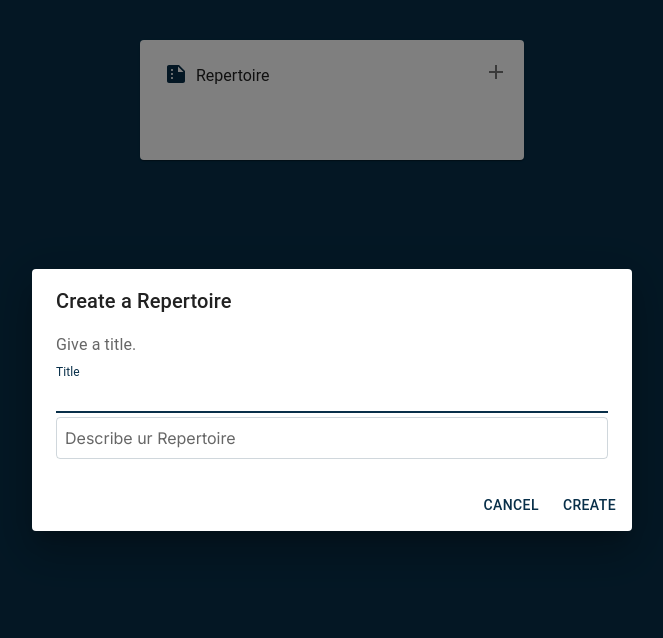
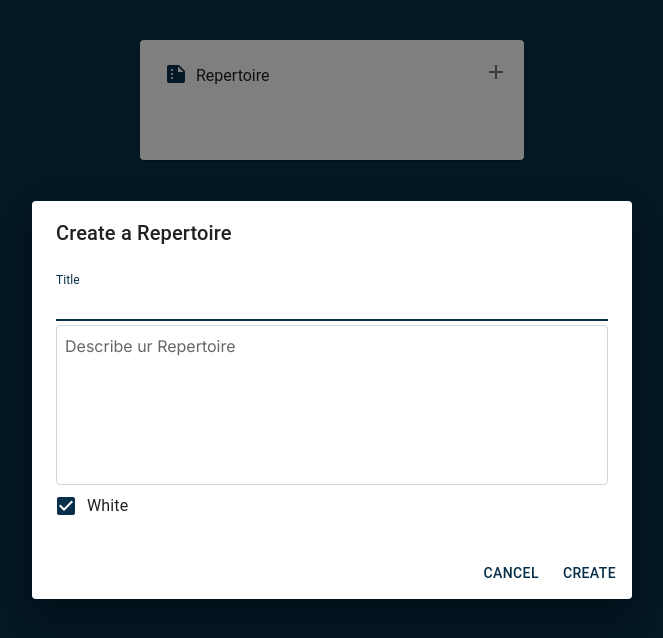
Before and after one commit to shahmatapp/rukh, a Next.js app: page / in a window 1280 px wide. Both pictures are taken after a click on the button "add-book". Shown: the top 638 px of the page, without its empty margins (308-971 px from the left). Built offline with nearby package versions, Linux system fonts and the light colour scheme.

Commit message:
save description and perspective

```diff
--- a/app/components/wysiwyg/wysiwyg.tsx
+++ b/app/components/wysiwyg/wysiwyg.tsx
@@ -2,13 +2,15 @@ import { useEditor, EditorContent } from '@tiptap/react'
 import Placeholder from '@tiptap/extension-placeholder'
 import StarterKit from '@tiptap/starter-kit'
 import "./style.css";
+import {forwardRef, useImperativeHandle} from "react";
 interface Props{
     onBlur?:(a:string)=>void;
     content?:string,
-    placeholder?:string
+    placeholder?:string,
+    className?: string
 }
-const Tiptap = ({onBlur, content, placeholder=''}:Props) => {
 
+const Tiptap = forwardRef(({onBlur, content, placeholder='', className =""}:Props, ref)=>{
     const editor = useEditor({
         extensions: [
             StarterKit,
@@ -18,7 +20,7 @@ const Tiptap = ({onBlur, content, placeholder=''}:Props) => {
         ],
         editorProps:{
             attributes:{
-                class:"p-2 border-solid border rounded border-primary-light min-h-fit"
+                class:`p-2 border-solid border rounded border-primary-light min-h-fit ${className}`
             }
         },
         content,
@@ -27,10 +29,19 @@ const Tiptap = ({onBlur, content, placeholder=''}:Props) => {
         }
     },[content])
 
+    useImperativeHandle(ref, ()=>{
+        return {
+            getHTML:()=>{
+                return editor?.getHTML()
+            }
+        }
+    });
+
     return (
-        <EditorContent editor={editor} content={content || ''}/>
+        <EditorContent editor={editor} content={content || ''} />
 
     )
-}
+});
+Tiptap.displayName ="TipTap"
 
 export default Tiptap
--- a/app/home/books-list/index.tsx
+++ b/app/home/books-list/index.tsx
@@ -29,7 +29,7 @@ export default function BookList(){
     }
 
     return(
-        <List>
+        <List dense={true}>
             {
                 books.map((b:Book, i)=>{
                     return (
--- a/app/home/create-book-modal/index.tsx
+++ b/app/home/create-book-modal/index.tsx
@@ -1,4 +1,4 @@
-import React, {useContext, useState} from 'react';
+import React, {useContext, useRef, useState} from 'react';
 import DialogTitle from "@mui/material/DialogTitle";
 import DialogContent from "@mui/material/DialogContent";
 import DialogContentText from "@mui/material/DialogContentText";
@@ -9,15 +9,24 @@ import Dialog from "@mui/material/Dialog";
 import {BooksContext} from "@/src/services/book";
 import {v4 as uuid} from "uuid";
 import Tiptap from "@/app/components/wysiwyg/wysiwyg";
+import {Checkbox, FormControlLabel, FormGroup} from "@mui/material";
 interface Props{
     open:boolean,
     handleClose:any,
 }
+
+interface RefProps{
+    getHTML:()=>string
+}
+
 export default function CreateBookModal({open=false, handleClose,}:Props){
     const [bookName,setBookName] = useState("");
+    const [isPerspectiveWhite, setIsPerspectiveWhite] = useState(true)
     const {dispatch} = useContext(BooksContext);
+    const ref = useRef<RefProps>();
     let createBook= ()=>{
-        dispatch({type:'add',data:{name:bookName,id:uuid(), perspective:'w'}});
+        let description = ref.current?.getHTML();
+        dispatch({type:'add',data:{name:bookName,id:uuid(),description, perspective: isPerspectiveWhite ?'w':'b'}});
         handleClose();
     }
 
@@ -31,9 +40,7 @@ export default function CreateBookModal({open=false, handleClose,}:Props){
         >
             <DialogTitle>Create a Repertoire</DialogTitle>
             <DialogContent>
-                <DialogContentText>
-                    Give a title.
-                </DialogContentText>
+                <FormGroup>
                     <TextField
                         autoFocus
                         margin="dense"
@@ -48,7 +55,13 @@ export default function CreateBookModal({open=false, handleClose,}:Props){
                         }}
                     />
 
-                <Tiptap placeholder={"Describe ur Repertoire"}/>
+                    <Tiptap placeholder={"Describe ur Repertoire"} className={"h-40"} ref={ref}/>
+
+                    <FormControlLabel  control={<Checkbox checked={isPerspectiveWhite} onChange={(event)=>{ setIsPerspectiveWhite(event.target.checked); }} />} label="White" />
+                </FormGroup>
+
+
+
 
             </DialogContent>
             <DialogActions>
--- a/src/services/book.tsx
+++ b/src/services/book.tsx
@@ -4,6 +4,7 @@ import {moveService, Move} from "@/src/services/move";
 interface Book{
     id:string,
     name:string,
+    description:string,
     perspective:string
 }
 
```
Lines whose indentation alone changed are shown as unchanged.
